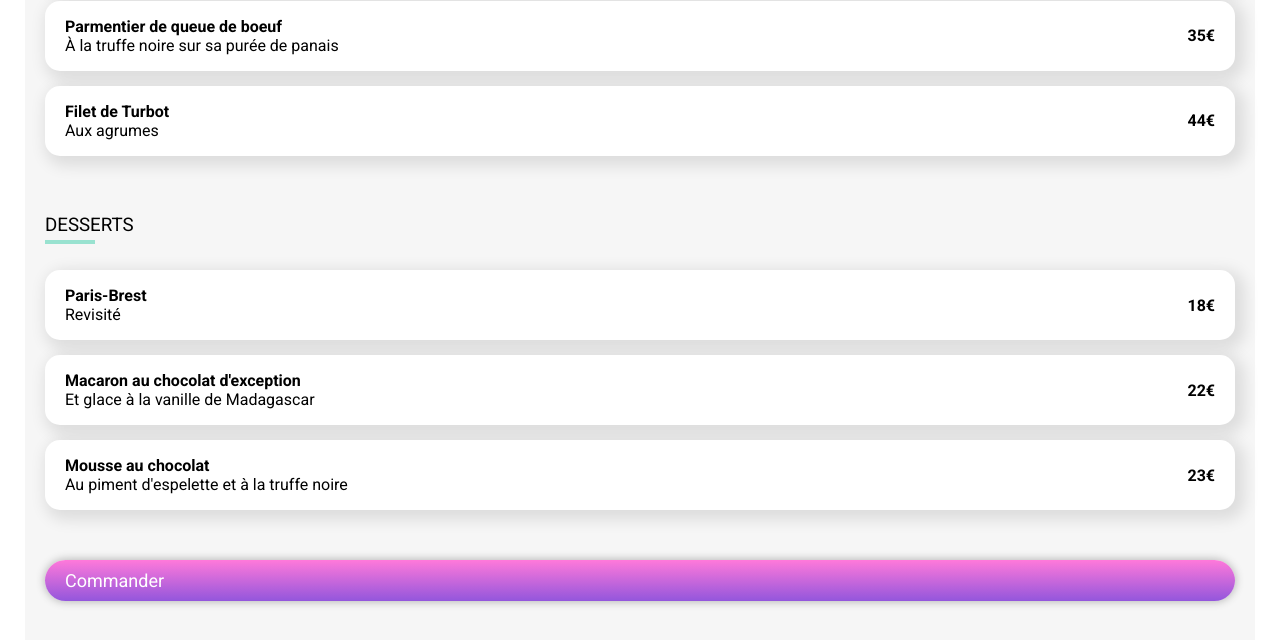
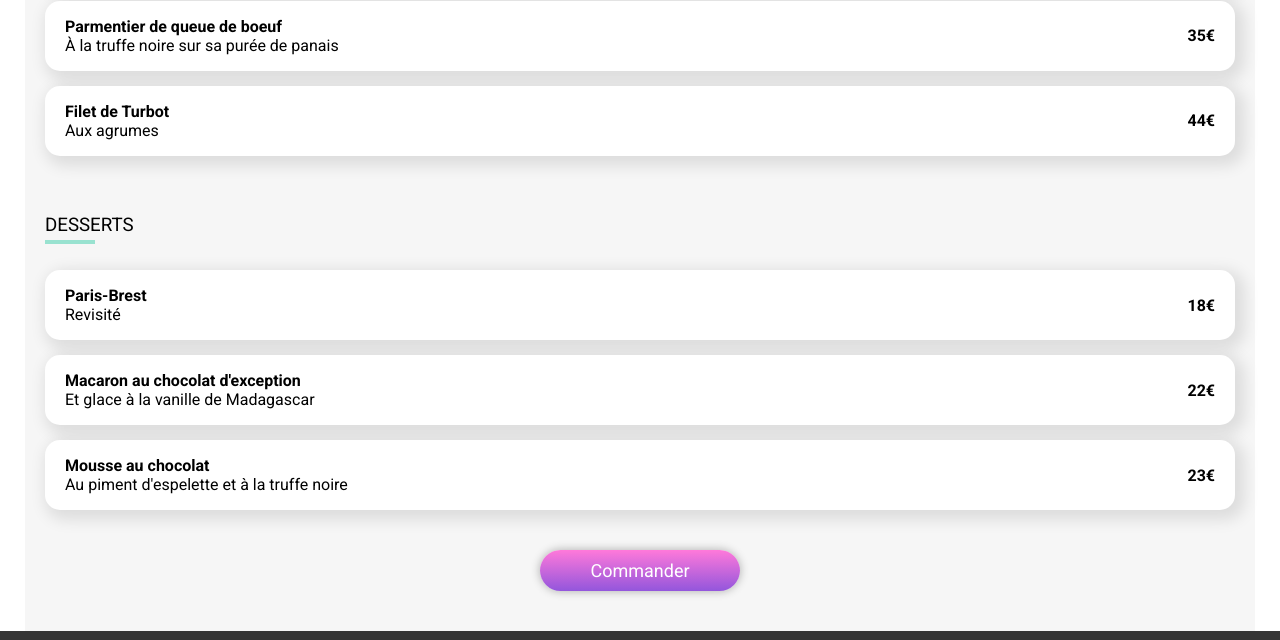
Before and after one commit to Abdelkrim31/ohmyfood, a website: page pages_menu/la-palette-du-gout.html in a window 1280 px wide. Shown: the part 861-1501 px from the top of the page. Drawn offline with Linux system fonts and the light colour scheme; a web font is replaced by a local one.

Commit message:
modif Menu-butonn commander

```diff
--- a/pages_menu/style_menu.css
+++ b/pages_menu/style_menu.css
@@ -15,16 +15,6 @@
   text-decoration: none;
   color: white;
 }
-  /*
-  .main {
-    margin: 0;
-    padding: 0;
-    display: flex;
-    justify-content: center;
-    align-items: center;
-    flex-direction: column;
-  }
-  */
 
 /* NAVBAR : HEADER */
 header {
@@ -99,6 +89,7 @@
 margin-top: 0px;
 font-size: 180%;
 }
+
 .menu-grid {
 display: grid;
 grid-gap: 40px;
@@ -169,7 +160,7 @@
 align-items: center;
 }
 
-menu-contain-button {
+.menu-contain-button {
 display: flex;
 justify-content: center;
 align-items: center;
@@ -180,12 +171,13 @@ menu-contain-button {
 opacity: 1;
 background: linear-gradient(180deg, #ff79da 0%, #9356dc 100%);
 color: white;
-  padding: 0 20px;
 border-radius: 200px;
 box-shadow: 0px 0px 10px 0px rgba(0, 0, 0, 0.3);
 padding: 10px 20px;
-  margin: 50px 0;
+margin: 40px 0;
 font-size: 18px;
+padding-left: 50px;
+padding-right: 50px;
 }
 
 
--- a/style.scss
+++ b/style.scss
@@ -5,9 +5,3 @@
  @import "./sass/layout/fonctionnement";
  @import "./sass/layout/restaurant";
  @import "./sass/layout/footer";
-
-/* heart*/
-.heart-filtre, .heart {
-    height: 48px;
-    width: 48px;
-  }
```
Also changed, not shown: pages_menu/la-palette-du-gout.html (+1 -1 lines), sass/pages/menu.scss (added), style.css, 1 other file. Lines whose indentation alone changed are shown as unchanged.
